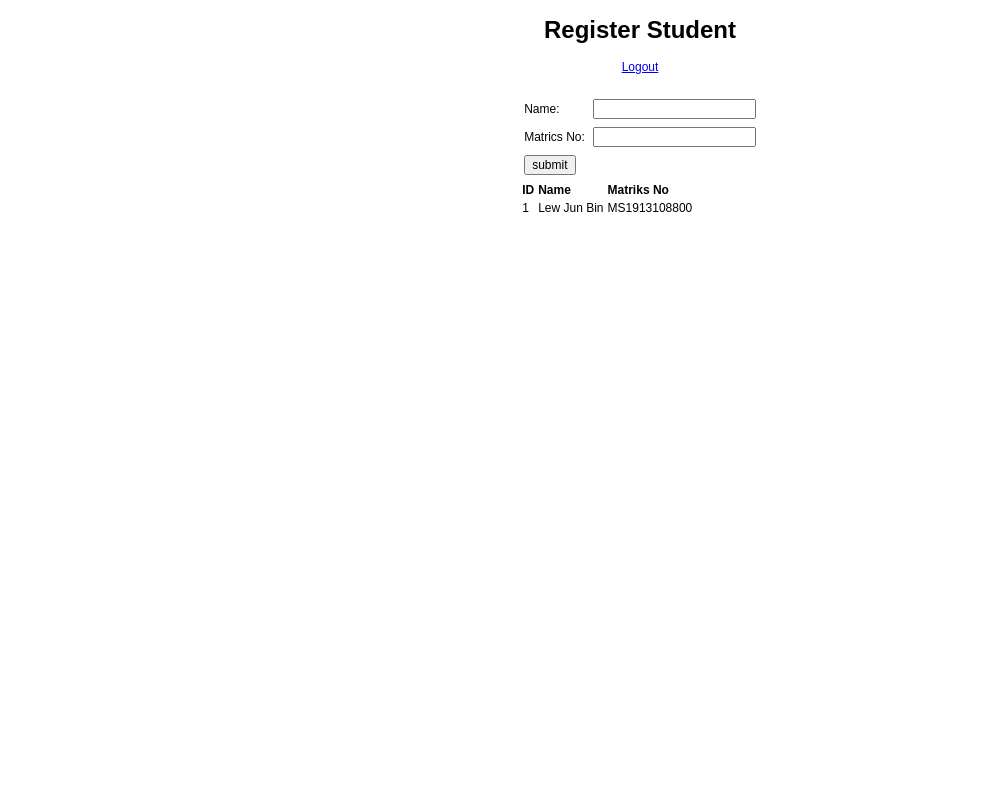
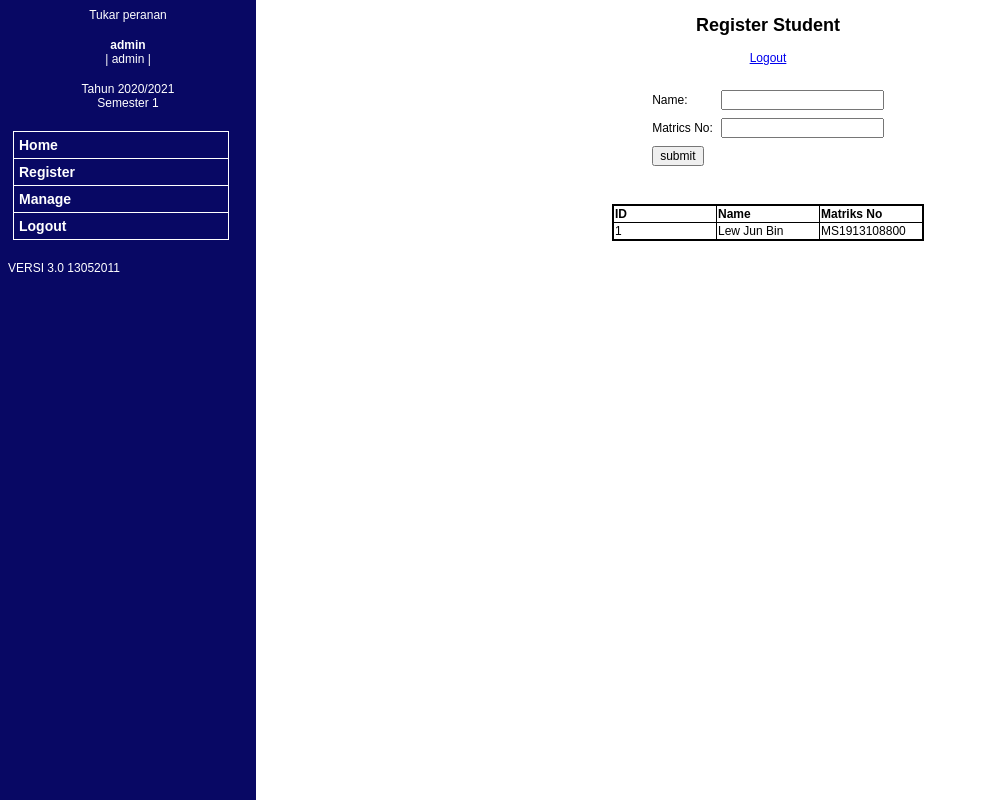
Before and after one commit to autumnlewjb/KmppMISClone, a Flask app: page /register in a window 1280 px wide. Shown: the whole page, without its empty margins (0-987 px from the left). Run offline with Flask 2, Linux system fonts and the light colour scheme; data comes from the database, SQL or seed files in the repository; both versions use the stored data as it was after the commit.

Commit message:
create the simple admin system

```diff
--- a/app.py
+++ b/app.py
@@ -52,16 +52,17 @@ def login():
             dt = get_datetime()
             return render_template('homepage.html', date=dt['date'], time=dt['time'], day=dt['day'])
         elif username == 'admin' and password == 'adminkmpp':
-            students = Register.query.order_by(Register.id).all()
-            return render_template('admin.html', students=students)
+            dt = get_datetime()
+            return render_template('admin.html', date=dt['date'], time=dt['time'], day=dt['day'])
         else:
             return "Invalid username or password."
 
 
-# TODO: this don't work right
+# TODO: this don't work right for the admin page
 @app.route('/change', methods=['GET'])
 def change():
-    return render_template('homepage.html')
+    dt = get_datetime()
+    return render_template('homepage.html', date=dt['date'], time=dt['time'], day=dt['day'])
 
 
 @app.route('/student', methods=['GET'])
@@ -89,10 +90,11 @@ def register():
         db.session.add(new_student)
         db.session.commit()
         students = Register.query.order_by(Register.id).all()
-        return render_template('admin.html', students=students)
+        dt = get_datetime()
+        return render_template('admin.html', students=students, date=dt['date'], time=dt['time'], day=dt['day'])
     else:
         students = Register.query.order_by(Register.id).all()
-        return render_template('admin.html', students=students)
+        return render_template('register.html', students=students)
 
 
 @app.route('/check-no', methods=['POST', 'GET'])
@@ -129,5 +131,15 @@ def successful():
     return render_template('successful.html', student=current_user)
 
 
+@app.route('/admin-homepage', methods=['GET', 'POST'])
+def admin_homepage():
+    return render_template('admin_homepage.html')
+
+
+@app.route('/manage', methods=['GET'])
+def manage():
+    return '<h1>Manage application page</h1>'
+
+
 if __name__ == '__main__':
     app.run(debug=True)
--- a/static/css/main.css
+++ b/static/css/main.css
@@ -203,3 +203,16 @@ div.student-details > table td {
     font-size: 30px;
     line-height: 50px;
  }
+
+ div.registered-student > table {
+    border: 1px solid black;
+    border-collapse: collapse;
+    margin: 30px;
+    text-align: center;
+ }
+
+ div.registered-student > table > tbody > tr > th, div.registered-student > table > tbody > tr > td {
+    width: 100px;
+    border: 1px solid black;
+    border-collapse: collapse;
+ }
--- a/templates/admin.html
+++ b/templates/admin.html
@@ -8,44 +8,34 @@
 
 {% block body %}
 <div>
-    <h1>Register Student</h1>
-    <a href="{{ url_for('logout') }}">Logout</a>
+    <section class="sidebar">
+        <div class="welcome">
+            <p>Selamat datang</p>
+            <p><strong>PELAJAR KMPP</strong></p>
+        </div>
+        <div class="time-date">
+            <p>{{day}}, {{time}}, </p>
+            <p>{{date}}</p>
+        </div>
+        <div class="option">
+            <p>Sila pilih peranan anda</p>
+            <ul>
+                <li><a href="{{ url_for('student') }}">student</a></li>
+                <li><a href="{{ url_for('admin_homepage') }}">admin</a></li>
+            </ul>
+        </div>
+        <div class="logout">
+            <a href="{{ url_for('logout') }}">Logout</a>
+        </div>
+        <div class="version">
+            <p>VERSI 3.0 13052011</p>
+        </div>
+    </section>
+    <section class="content">
+        <div>
+            <img src="{{ url_for('static', filename='img/kmpp.jpg') }}" alt="kmpp logo">
+        </div>
+    </section>
 </div>
-<div class="register-form">
-    <form action="/register" method="POST">
-        <table>
-            <tb>
-                <tr>
-                    <td><label>Name: </label></td>
-                    <td><input type="text" class="name" id="name" name="name"></td>
-                </tr>
-                <tr>
-                    <td><label>Matrics No: </label></td>
-                    <td><input type="text" class="matrics_no" id="matrics_no" name="matrics_no"></td>
-                </tr>
-                <tr>
-                    <td colspan="2"><input type="submit" class="submit" id="submit" name="submit" value="submit"></td>
-                </tr>
-            </tb>
-        </table>
-    </form>
-    <div>
-        <table>
-            <tr>
-                <th>ID</th>
-                <th>Name</th>
-                <th>Matriks No</th>
-            </tr>
-            <tbody>
-                {% for student in students %}
-                    <tr>
-                        <td>{{ student.id }}</td>
-                        <td>{{ student.name }}</td>
-                        <td>{{ student.matrics_no }}</td>
-                    </tr>
-                {% endfor %}
-            </tbody>
-        </table>
-    </div>
-</div>
+
 {% endblock %}
--- /dev/null
+++ b/templates/base_admin.html
@@ -0,0 +1,52 @@
+{% extends 'base.html' %}
+
+{% block head %}
+
+{% endblock %}
+
+
+{% block body %}
+
+<div>
+    <section class="sidebar-student">
+        <div class="change-option">
+            <a href="{{ url_for('change') }}">Tukar peranan</a>
+        </div>
+        <div class="view-option">
+            <p><strong>admin</strong></p>
+            <p>| admin |</p>
+        </div>
+        <div class="semester-detail">
+            <p>Tahun 2020/2021</p>
+            <p>Semester 1</p>
+        </div>
+        <div class="menu">
+            <table>
+                <tbody>
+                    <tr>
+                        <td><a class="button" href="{{ url_for('admin_homepage') }}">Home</a></td>
+                    </tr>
+                    <tr>
+                        <td><a class="button" href="{{ url_for('register') }}">Register</a></td>
+                    </tr>
+                    <tr>
+                        <td><a class="button" href="{{ url_for('manage') }}">Manage</a></td>
+                    </tr>
+                    <tr>
+                        <td><a class="button" href="{{ url_for('logout') }}">Logout</a></td>
+                    </tr>
+                </tbody>
+            </table>
+        </div>
+        <div class="version" style="text-align: left;">
+            <p>VERSI 3.0 13052011</p>
+        </div>
+    </section>
+    <section class="content">
+        <div>
+            {% block content %}{% endblock %}
+        </div>
+    </section>
+</div>
+
+{% endblock %}
--- /dev/null
+++ b/templates/register.html
@@ -0,0 +1,43 @@
+{% extends 'base_admin.html' %}
+
+{% block content %}
+<div>
+    <h1>Register Student</h1>
+    <a href="{{ url_for('logout') }}">Logout</a>
+</div>
+<div class="register-form">
+    <form action="/register" method="POST">
+        <table>
+            <tb>
+                <tr>
+                    <td><label>Name: </label></td>
+                    <td><input type="text" class="name" id="name" name="name"></td>
+                </tr>
+                <tr>
+                    <td><label>Matrics No: </label></td>
+                    <td><input type="text" class="matrics_no" id="matrics_no" name="matrics_no"></td>
+                </tr>
+                <tr>
+                    <td colspan="2"><input type="submit" class="submit" id="submit" name="submit" value="submit"></td>
+                </tr>
+            </tb>
+        </table>
+    </form>
+    <div class="registered-student">
+        <table>
+            <tr>
+                <th>ID</th>
+                <th>Name</th>
+                <th>Matriks No</th>
+            </tr>
+            {% for student in students %}
+                <tr>
+                    <td>{{ student.id }}</td>
+                    <td>{{ student.name }}</td>
+                    <td>{{ student.matrics_no }}</td>
+                </tr>
+            {% endfor %}
+        </table>
+    </div>
+</div>
+{% endblock %}
```
Also changed, not shown: templates/admin_homepage.html (added, +7 -0 lines), application.db.
